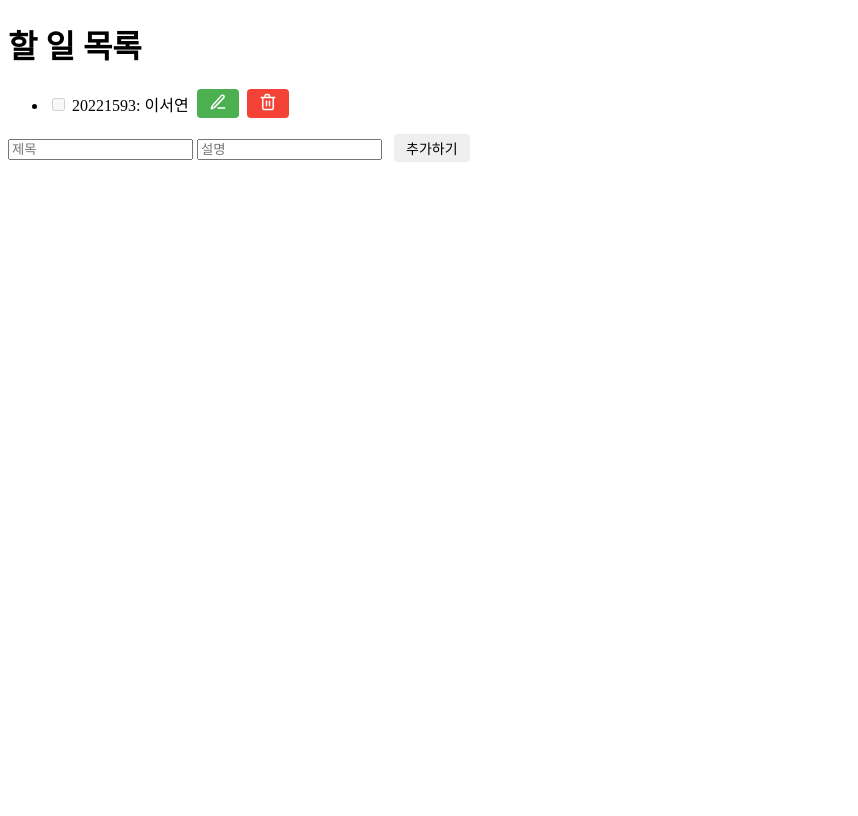
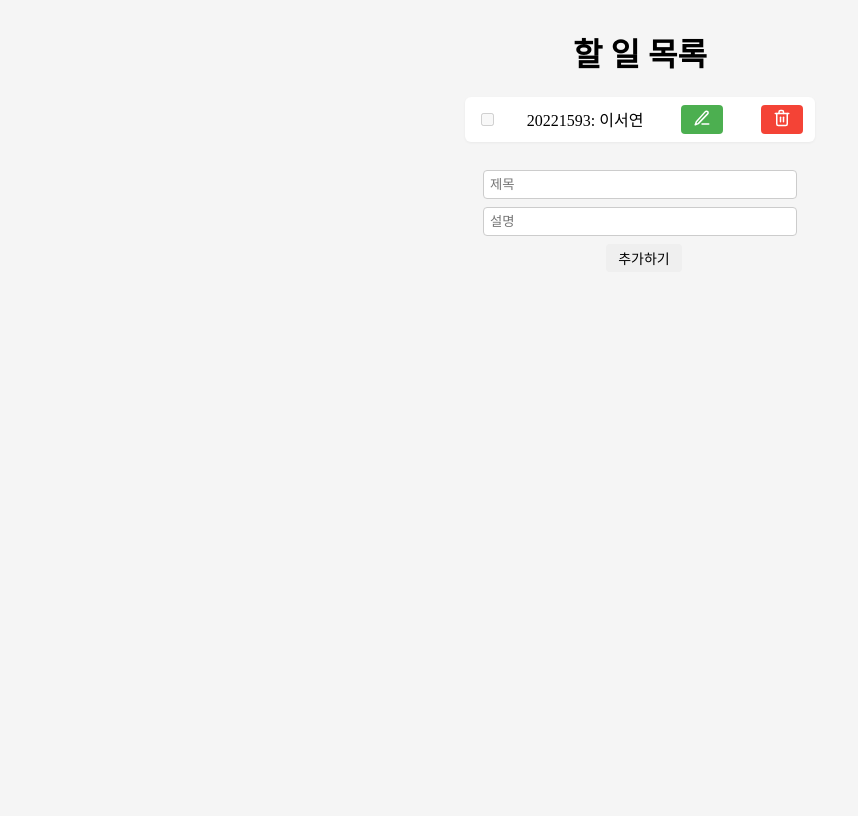
Before and after one commit to tjdus/FastApi-Todos, a FastAPI app: page / in a window 1280 px wide. Shown: the whole page, without its empty margins (0-858 px from the left). Before the commit the page ends 162 px from the top, so only its background shows below. Run offline with FastAPI, Linux system fonts and the light colour scheme.

Commit message:
fix layouts

```diff
--- a/templates/index.html
+++ b/templates/index.html
@@ -5,6 +5,33 @@
     <meta name="viewport" content="width=device-width, initial-scale=1.0">
     <title>할 일 목록</title>
     <style>
+        body {
+            display: flex;
+            flex-direction: column;
+            align-items: center;
+            justify-content: flex-start;
+            min-height: 100vh;
+            background: #f5f5f5;
+        }
+        h1 {
+            text-align: center;
+        }
+        #todo-list {
+            width: 350px;
+            margin: 0 auto 20px auto;
+            padding: 0;
+            list-style: none;
+        }
+        #todo-list li {
+            display: flex;
+            align-items: center;
+            justify-content: space-between;
+            background: #fff;
+            margin-bottom: 8px;
+            padding: 8px 12px;
+            border-radius: 6px;
+            box-shadow: 0 1px 3px rgba(0,0,0,0.05);
+        }
         button {
             margin-left: 8px;
             padding: 4px 12px;
@@ -21,6 +48,19 @@
             background: #f44336;
             color: #fff;
         }
+        #todo-form {
+            display: flex;
+            flex-direction: column;
+            align-items: center;
+            gap: 8px;
+            margin-bottom: 24px;
+        }
+        #todo-form input[type="text"] {
+            width: 300px;
+            padding: 6px;
+            border-radius: 4px;
+            border: 1px solid #ccc;
+        }
         /* 모달 스타일 */
         .modal {
             display: none;
@@ -34,12 +74,16 @@
             margin: 10% auto;
             padding: 20px;
             border-radius: 8px;
-            width: 300px;
+            width: 320px;
             box-shadow: 0 2px 8px rgba(0,0,0,0.2);
+            display: flex;
+            flex-direction: column;
+            align-items: center;
         }
         .modal-content label {
             display: block;
             margin-top: 10px;
+            width: 100%;
         }
         .modal-content input[type="text"] {
             width: 100%;
@@ -53,6 +97,7 @@
         .modal-content .modal-actions {
             margin-top: 16px;
             text-align: right;
+            width: 100%;
         }
     </style>
 </head>
```
